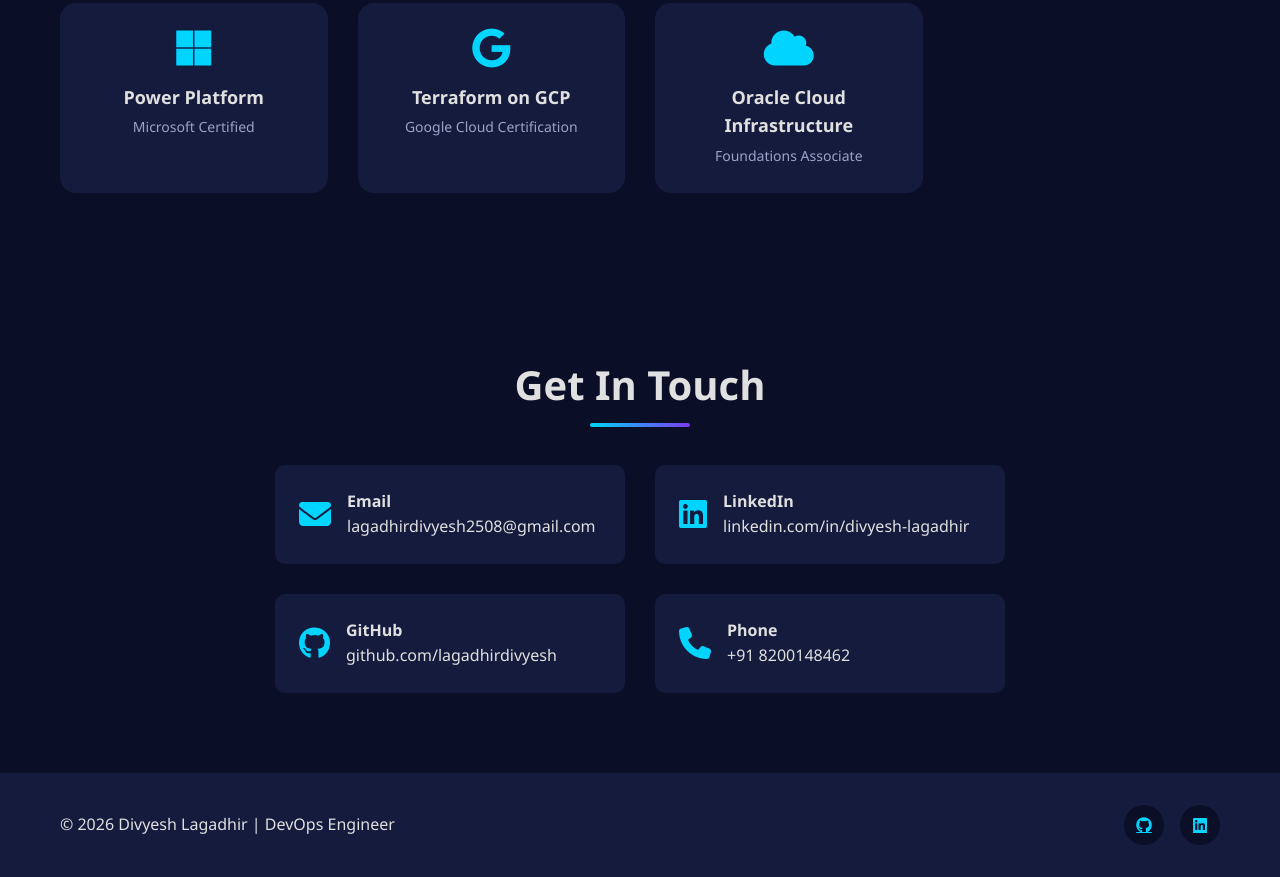
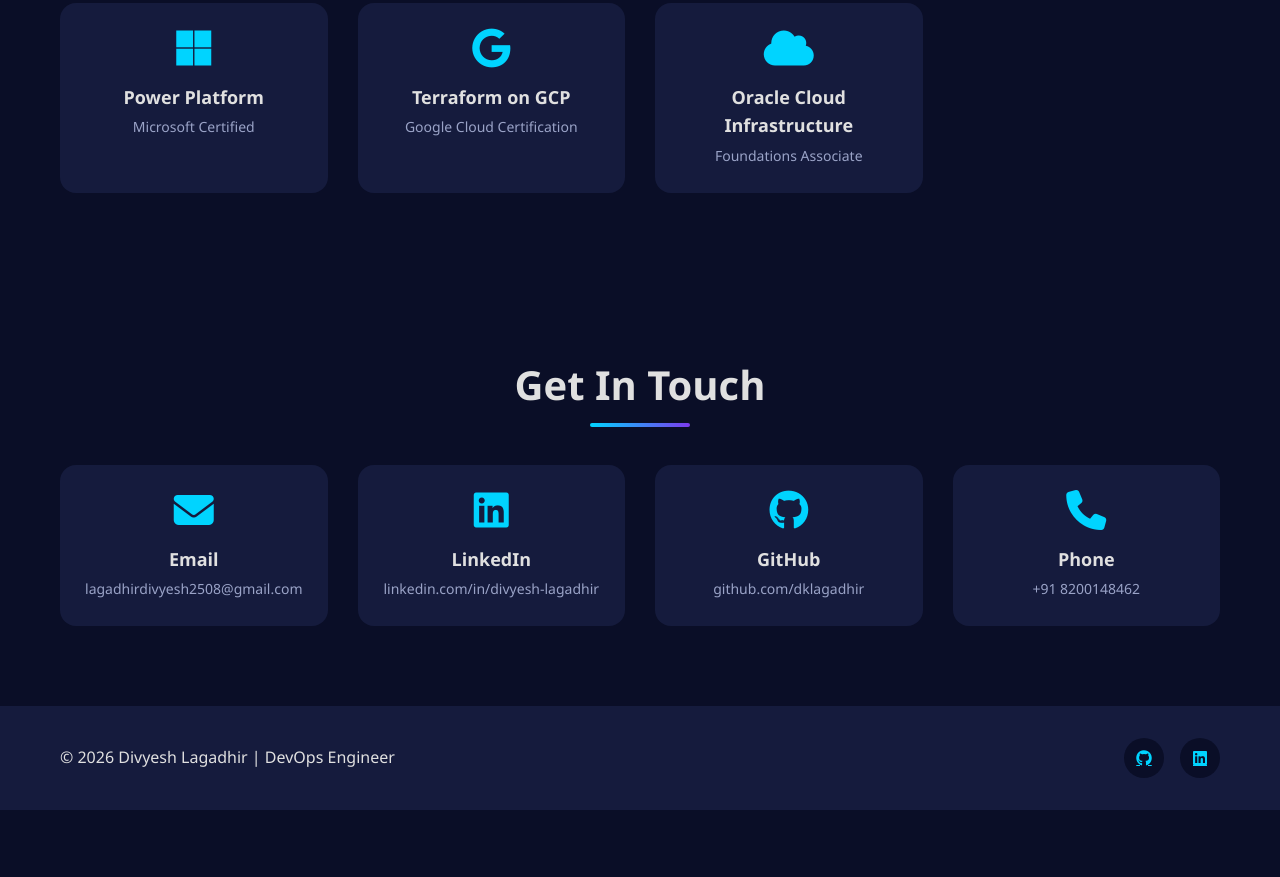
Before and after one commit to dklagadhir/divyeshdevops, a plain HTML site: page index.html in a window 1280 px wide. Shown: the part 4737-5614 px from the top of the page. After the commit the page ends 5547 px from the top, so only its background shows below. Drawn offline with Linux system fonts and the light colour scheme.

Commit message:
Add files via upload

```diff
--- a/index.html
+++ b/index.html
@@ -593,7 +593,48 @@
 
 </section>
 
-<!-- CONTACT -->
+
+<section id="contact" class="contact">
+
+<div class="container">
+
+<h2 class="section-title">Get In Touch</h2>
+
+<div class="cert-grid">
+
+<div class="cert-card" onclick="window.location.href='mailto:lagadhirdivyesh2508@gmail.com'">
+<i class="fas fa-envelope"></i>
+<h3>Email</h3>
+<p>lagadhirdivyesh2508@gmail.com</p>
+</div>
+
+<div class="cert-card" onclick="window.location.href='https://www.linkedin.com/in/divyesh-lagadhir-099826203/'">
+<i class="fab fa-linkedin"></i>
+<h3>LinkedIn</h3>
+<p>linkedin.com/in/divyesh-lagadhir</p>
+</div>
+
+<div class="cert-card" onclick="window.location.href='https://github.com/dklagadhir/'">
+<i class="fab fa-github"></i>
+<h3>GitHub</h3>
+<p>github.com/dklagadhir</p>
+</div>
+
+<div class="cert-card" onclick="window.location.href='tel:+918200148462'">
+<i class="fas fa-phone"></i>
+<h3>Phone</h3>
+<p>+91 8200148462</p>
+</div>
+</div>
+
+</div>
+
+</section>
+
+
+
+
+<!-- CONTACT
 
 <section id="contact" class="contact">
 
@@ -603,20 +644,43 @@
 
 <div class="contact-content">
 
-<div class="contact-info">
+<div class="cert-grid">
 
-<div class="contact-item">
 
+<div class="cert-grid">
+
+<div class="cert-card" onclick="window.location.href='mailto:lagadhirdivyesh2508@gmail.com'">
 <i class="fas fa-envelope"></i>
-
-<div>
-<h4>Email</h4>
+<h3>Email</h3>
 <p>lagadhirdivyesh2508@gmail.com</p>
 </div>
 
+
+<div class="cert-card" onclick="window.location.href='mailto:lagadhirdivyesh2508@gmail.com'">
+<i class="fas fa-envelope"></i>
+<h3>Email</h3>
+<p>lagadhirdivyesh2508@gmail.com</p>
 </div>
 
-<div class="contact-item">
+<div class="cert-card" onclick="window.location.href='mailto:lagadhirdivyesh2508@gmail.com'">
+<i class="fas fa-envelope"></i>
+<h3>Email</h3>
+<p>lagadhirdivyesh2508@gmail.com</p>
+</div>
+
+<div class="cert-card" onclick="window.location.href='mailto:lagadhirdivyesh2508@gmail.com'">
+<i class="fas fa-envelope"></i>
+<h3>Email</h3>
+<p>lagadhirdivyesh2508@gmail.com</p>
+</div>
+</div>
+
+</div>
+</div>
+
+</div>
+</div> -->
+<!-- <div class="contact-item">
 
 <i class="fab fa-linkedin"></i>
 
@@ -625,9 +689,9 @@
 <p>linkedin.com/in/divyesh-lagadhir</p>
 </div>
 
-</div>
+</div> -->
 
-<div class="contact-item">
+<!-- <div class="contact-item">
 
 <i class="fab fa-github"></i>
 
@@ -636,9 +700,9 @@
 <p>github.com/lagadhirdivyesh</p>
 </div>
 
-</div>
+</div> -->
 
-<div class="contact-item">
+<!-- <div class="contact-item">
 
 <i class="fas fa-phone"></i>
 
@@ -647,7 +711,7 @@
 <p>+91 8200148462</p>
 </div>
 
-</div>
+</div> -->
 
 </div>
 
```
